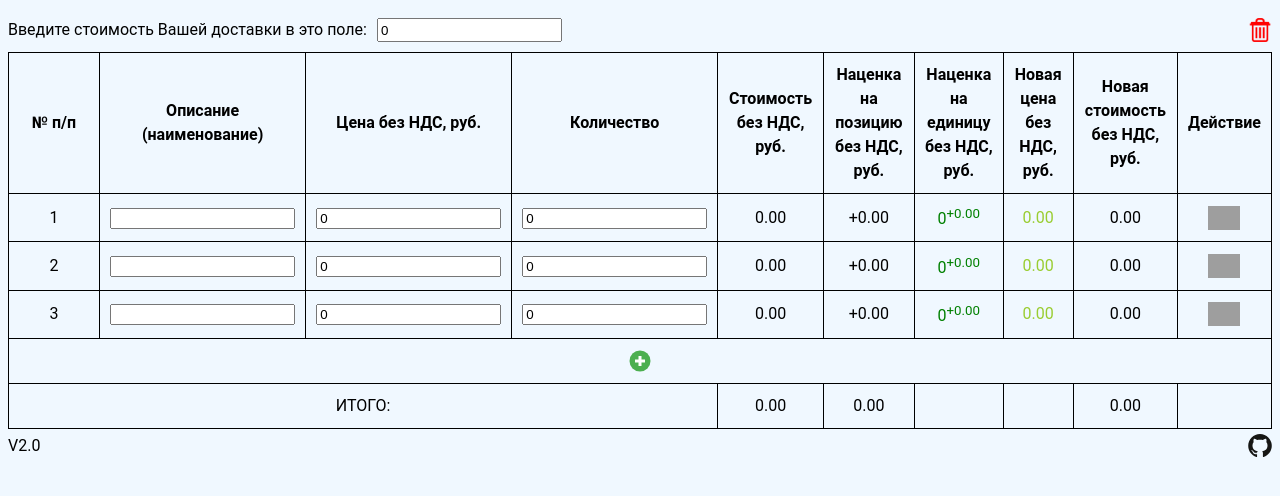
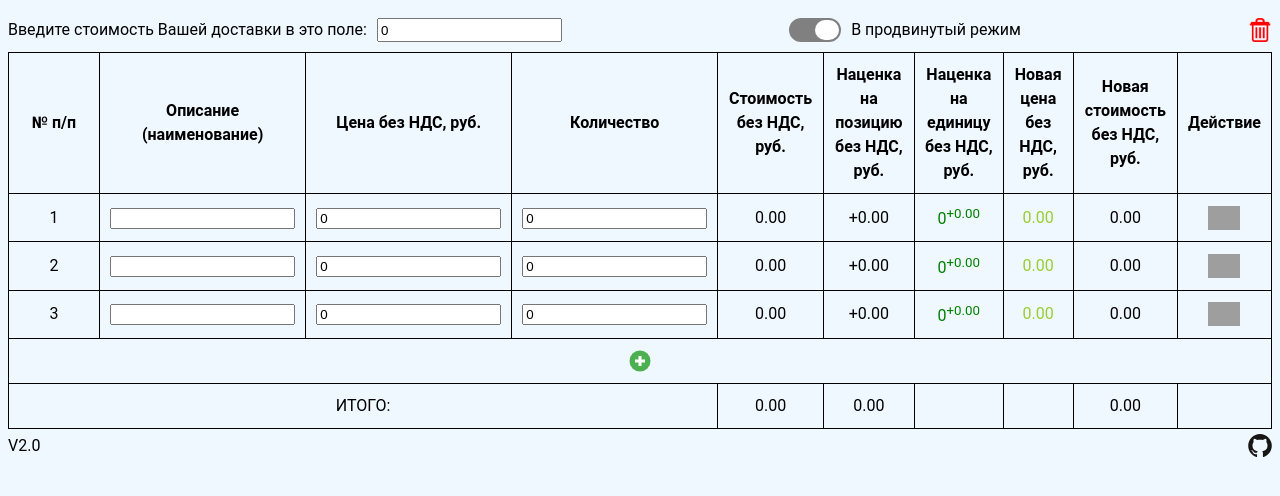
Before and after one commit to Maltsau/DeliveryCalculator, a React (Vite) app: page / in a window 1280 px wide. Shown: the top 496 px of the page. Built offline with nearby package versions, Linux system fonts and the light colour scheme; grey boxes are pictures that could not be loaded.

Commit message:
feat: state change, checkbox add

```diff
--- a/src/App.tsx
+++ b/src/App.tsx
@@ -1,4 +1,5 @@
 import styled from 'styled-components';
+import { useEffect } from 'react';
 
 import plusIcon from '/plus.svg';
 import minusIcon from '/minus.svg';
@@ -15,6 +16,21 @@ const Header = styled.header`
     display: flex;
     gap: 10px;
   }
+`;
+
+const StyledCheckbox = styled.div<{ $isAdvansedMode: boolean }>`
+  display: flex;
+  justify-content: ${(props) => (props.$isAdvansedMode ? 'start' : 'end')};
+  border: 2px solid ${(props) => (props.$isAdvansedMode ? 'red' : 'gray')};
+  border-radius: 12px;
+  background-color: ${(props) => (props.$isAdvansedMode ? 'red' : 'gray')};
+  width: 48px;
+`;
+
+const CheckboxPoint = styled.div`
+  background-color: white;
+  width: 24px;
+  border-radius: 12px;
 `;
 
 const TableStyled = styled.table`
@@ -86,11 +102,13 @@ function App() {
   const version = useStore((state) => state.version);
   const delivery = useStore((state) => state.delivery);
   const lines = useStore((state) => state.lines);
+  const isAdvansedMode = useStore((state) => state.isAdvansedMode);
   const setDelivery = useStore((state) => state.setDelivery);
   const addLine = useStore((state) => state.addLine);
   const removeLine = useStore((state) => state.removeLine);
   const changeDatum = useStore((state) => state.changeDatum);
   const clearForm = useStore((state) => state.clearForm);
+  const setAdvansedMode = useStore((state) => state.setAdvansedMode);
 
   const handlePriceChange = (position: number, value: string) => {
     const formattedValue = value.replace(/[^0-9.]/g, '');
@@ -139,6 +157,11 @@ function App() {
     !isNaN(newPrices[i] * line.quantity) ? newPrices[i] * line.quantity : 0
   );
 
+  useEffect(() => {
+    if (localStorage.getItem('isAdvansedMode') === 'true')
+      setAdvansedMode(true);
+  }, [isAdvansedMode, setAdvansedMode]);
+
   return (
     <>
       <Header>
@@ -150,6 +173,22 @@ function App() {
             value={delivery}
             onChange={(e) => handleDeliveryChange(e.target.value)}
           />
+        </div>
+        <div>
+          <StyledCheckbox
+            $isAdvansedMode={isAdvansedMode}
+            onClick={() => {
+              localStorage.getItem('isAdvansedMode') === 'true'
+                ? localStorage.setItem('isAdvansedMode', 'false')
+                : localStorage.setItem('isAdvansedMode', 'true');
+              setAdvansedMode(!isAdvansedMode);
+            }}
+          >
+            <CheckboxPoint />
+          </StyledCheckbox>
+          <span>
+            {isAdvansedMode ? 'В обычный режим' : 'В продвинутый режим'}
+          </span>
         </div>
         <InlineButton
           $background={clearIcon}
--- a/src/store.ts
+++ b/src/store.ts
@@ -13,6 +13,7 @@ type IStore = {
   version: string;
   delivery: number;
   lines: ILine[];
+  isAdvansedMode: boolean;
   setDelivery: (delivery: number) => void;
   addLine: () => void;
   removeLine: (position: number) => void;
@@ -22,6 +23,7 @@ type IStore = {
     datum: string | number
   ) => void;
   clearForm: () => void;
+  setAdvansedMode: (value: boolean) => void;
 };
 
 export const useStore = create<IStore>((set) => ({
@@ -32,6 +34,7 @@ export const useStore = create<IStore>((set) => ({
     { position: 2, description: '', quantity: 0, price: 0 },
     { position: 3, description: '', quantity: 0, price: 0 },
   ],
+  isAdvansedMode: false,
   setDelivery: (delivery) => set(() => ({ delivery })),
   addLine: () =>
     set((state) => ({
@@ -69,4 +72,5 @@ export const useStore = create<IStore>((set) => ({
         price: 0,
       })),
     })),
+  setAdvansedMode: (value) => set(() => ({ isAdvansedMode: value })),
 }));
```
